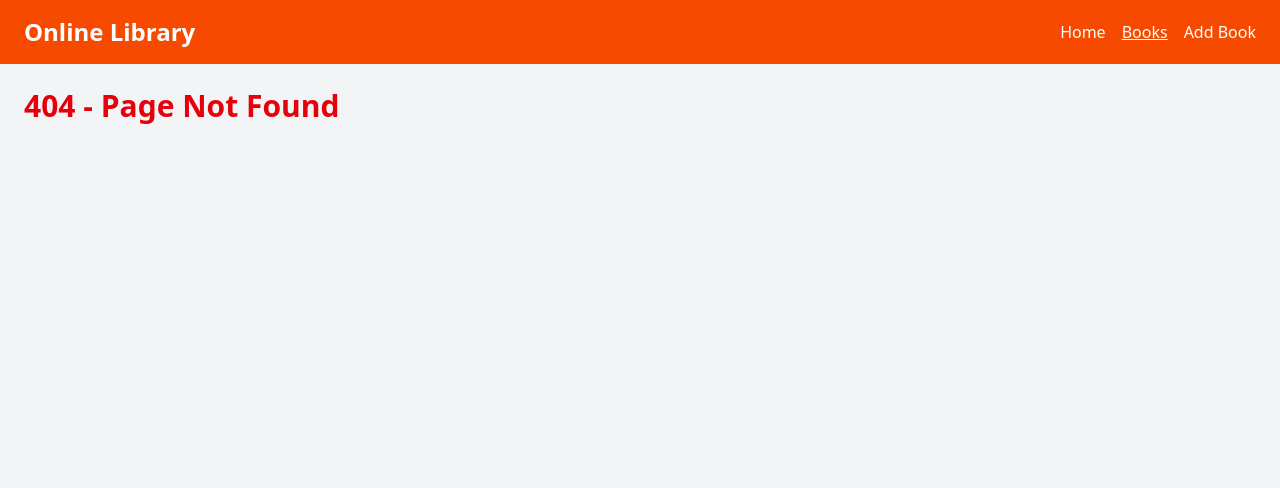
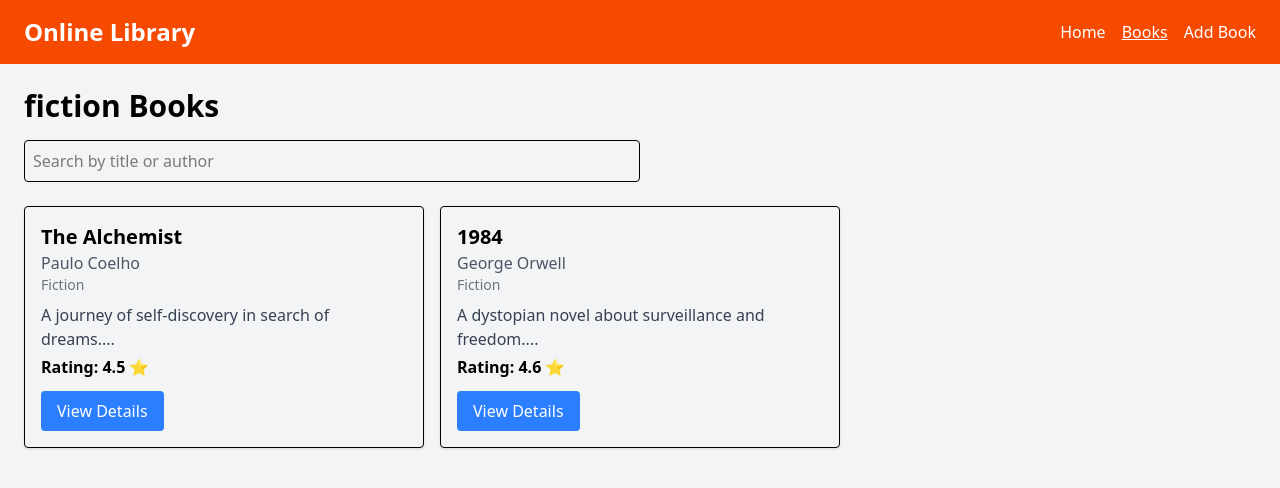
Before and after one commit to vikashrao12/Online-Library, a React (Vite) app: page /books/fiction in a window 1280 px wide. Before the commit this address had no page. Shown: the top 488 px of the page. Built offline with nearby package versions, Linux system fonts and the light colour scheme.

Commit message:
Books page with dynamic routing and search filter

```diff
--- a/src/App.jsx
+++ b/src/App.jsx
@@ -12,7 +12,7 @@ function App() {
       <Navbar />
       <Routes>
         <Route path="/" element={<Home />} />
-        <Route path="/books" element={<Books />} />
+        <Route path="/books/:category" element={<Books />} />
         <Route path="/book/:id" element={<BookDetails />} />
         <Route path="/add-book" element={<AddBook />} />
         <Route path="*" element={<NotFound />} />
--- a/src/pages/Books.jsx
+++ b/src/pages/Books.jsx
@@ -1,7 +1,53 @@
+import { useState } from "react";
+import { useParams } from "react-router-dom";
+import BookCard from "../components/BookCard.jsx";
+import studentBooks from "../data/booksData.js";
+
 export default function Books() {
+  // Get category from URL
+  const { category } = useParams();
+
+  // State for search bar
+  const [search, setSearch] = useState("");
+
+  // Filter books by category first
+  let filteredBooks = category
+    ? studentBooks.filter((student) => student.category.toLowerCase() === category.toLowerCase())
+    : studentBooks;
+
+  if (search.trim() !== "") {
+    filteredBooks = filteredBooks.filter(
+      (student) =>
+        student.title.toLowerCase().includes(search.toLowerCase()) ||
+        student.author.toLowerCase().includes(search.toLowerCase())
+    );
+  }
+
   return (
     <div className="p-6">
-      <h1 className="text-3xl font-bold">Browse Books Page</h1>
+      <h1 className="text-3xl font-bold mb-4">
+        {category ? `${category} Books` : "All Books"}
+      </h1>
+
+
+      <input
+        type="text"
+        placeholder="Search by title or author"
+        value={search}
+        onChange={(e) => setSearch(e.target.value)}
+        className="border p-2 rounded w-full md:w-1/2 mb-6"
+      />
+
+
+      {filteredBooks.length > 0 ? (
+        <div className="grid grid-cols-1 md:grid-cols-2 lg:grid-cols-3 gap-4">
+          {filteredBooks.map((student) => (
+            <BookCard key={student.id} student={student} />
+          ))}
+        </div>
+      ) : (
+        <p className="text-gray-500">No books found.</p>
+      )}
     </div>
   );
 }
--- a/src/pages/Home.jsx
+++ b/src/pages/Home.jsx
@@ -1,19 +1,20 @@
+import { Link } from "react-router-dom";
 import BookCard from "../components/BookCard.jsx";
 import studentBooks from "../data/booksData.js";
 
 export default function Home() {
   return (
     <div className="p-6">
-
       <h1 className="text-3xl font-bold mb-4">Welcome to the Online Library</h1>
 
 
       <div className="mb-6 flex gap-4 flex-wrap">
-        <button className="bg-blue-500 text-white px-4 py-2 rounded hover:bg-blue-600">Fiction</button>
-        <button className="bg-blue-500 text-white px-4 py-2 rounded hover:bg-blue-600">Non-Fiction</button>
-        <button className="bg-blue-500 text-white px-4 py-2 rounded hover:bg-blue-600">Sci-Fi</button>
-        <button className="bg-blue-500 text-white px-4 py-2 rounded hover:bg-blue-600">History</button>
+        <Link to="/books/fiction" className="bg-blue-500 text-white px-4 py-2 rounded hover:bg-blue-600">Fiction</Link>
+        <Link to="/books/non-fiction" className="bg-blue-500 text-white px-4 py-2 rounded hover:bg-blue-600">Non-Fiction</Link>
+        <Link to="/books/sci-fi" className="bg-blue-500 text-white px-4 py-2 rounded hover:bg-blue-600">Sci-Fi</Link>
+        <Link to="/books/history" className="bg-blue-500 text-white px-4 py-2 rounded hover:bg-blue-600">History</Link>
       </div>
+
 
       <h2 className="text-2xl font-semibold mb-4">Popular Books</h2>
       <div className="grid grid-cols-1 md:grid-cols-2 lg:grid-cols-3 gap-4">
```
